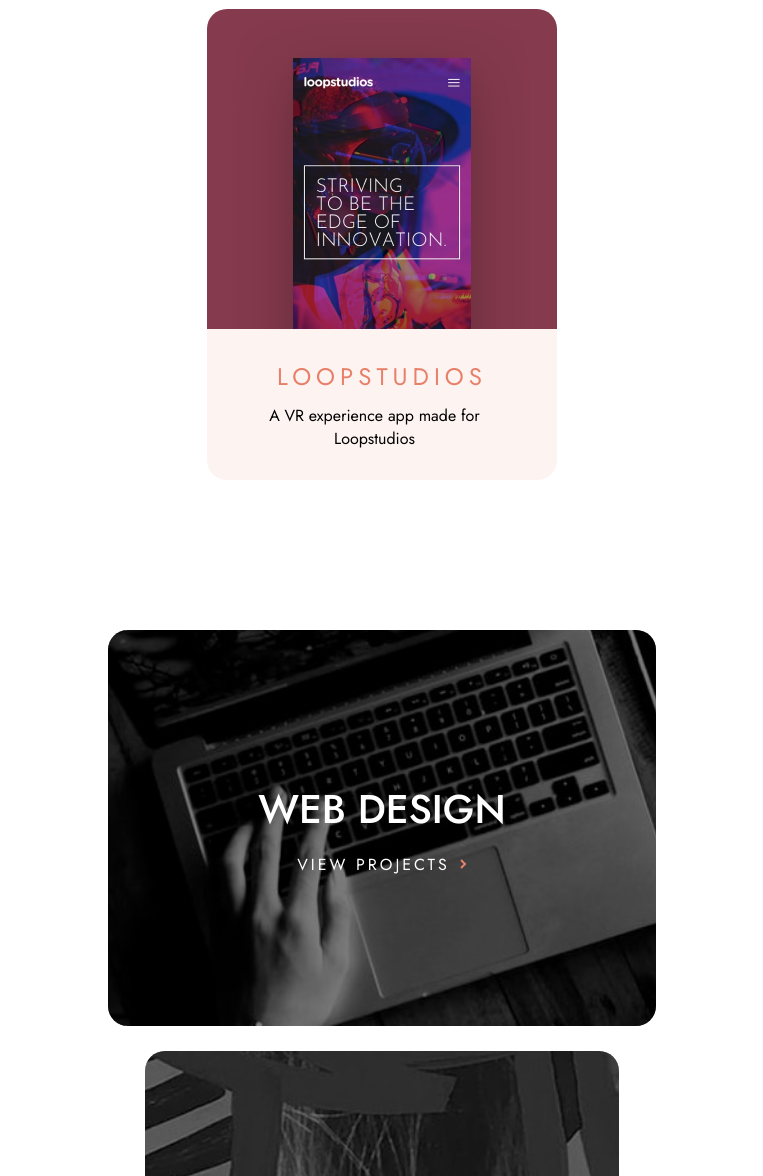
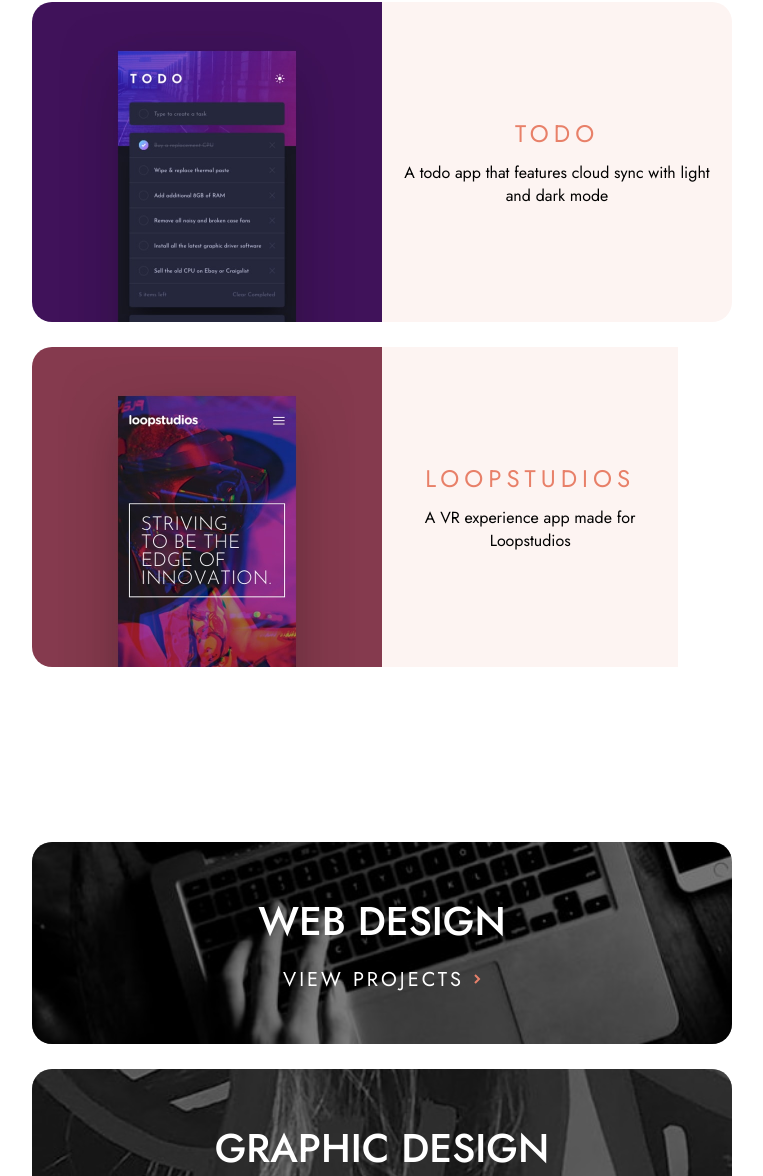
Before and after one commit to Yahyawi99/Designo-multi-page-website, a React (Create React App) app: page /projects/app in a window 1024 px wide. Shown: the part 1575-2751 px from the top of the page, without its empty margins (130-893 px from the left). Built offline with nearby package versions, Linux system fonts and the light colour scheme.

Commit message:
working on the form

```diff
--- a/src/components/projects/Navigations.js
+++ b/src/components/projects/Navigations.js
@@ -8,9 +8,16 @@ const Navigations = ({ data, type }) => {
     <section className="navigation-projects">
       {data.map((e) => {
         if (e.type !== type) {
-          const { id, type, title, image } = e;
+          const { id, type, title } = e;
           return (
-            <Link key={id} to={`/projects/${type}`} className="link">
+            <Link
+              key={id}
+              to={`/projects/${type}`}
+              className="link"
+              onClick={window.scrollTo({
+                top: 0,
+              })}
+            >
               <div className={`navigation ${type}`}>
                 <h1>{title}</h1>
 
--- a/src/components/shared/GetInTouch.js
+++ b/src/components/shared/GetInTouch.js
@@ -16,7 +16,13 @@ const GetInTouch = () => {
         <p>our expertise can help your business grow.</p>
       </div>
 
-      <Link to="/contact" className="link">
+      <Link
+        to="/contact"
+        className="link"
+        onClick={window.scrollTo({
+          top: 0,
+        })}
+      >
         <button className="get-in-touch-btn">GET IN TOUCH</button>
       </Link>
     </section>
--- a/src/components/shared/Header.js
+++ b/src/components/shared/Header.js
@@ -15,7 +15,12 @@ const Header = ({ logo, name, showNav, setShowNav }) => {
       </Link>
 
       <nav className={`navbar ${showNav && "show-navbar"}`}>
-        <ul className="links">
+        <ul
+          className="links"
+          onClick={window.scrollTo({
+            top: 0,
+          })}
+        >
           <Link to="/about" className="link">
             <li>OUR COMPANY</li>
           </Link>
--- a/src/components/shared/Locations.js
+++ b/src/components/shared/Locations.js
@@ -16,7 +16,13 @@ const Locations = () => {
 
         <h1 className="country-name">CANADA</h1>
 
-        <Link to="/locations" className="link">
+        <Link
+          to="/locations"
+          className="link"
+          onClick={window.scrollTo({
+            top: 0,
+          })}
+        >
           <button className="see-btn">SEE LOCATION</button>
         </Link>
       </div>
@@ -31,7 +37,13 @@ const Locations = () => {
 
         <h1 className="country-name">AUSTRALIA</h1>
 
-        <Link to="/locations" className="link">
+        <Link
+          to="/locations"
+          className="link"
+          onClick={window.scrollTo({
+            top: 0,
+          })}
+        >
           <button className="see-btn">SEE LOCATION</button>
         </Link>
       </div>
@@ -46,7 +58,13 @@ const Locations = () => {
 
         <h1 className="country-name">UNITED KINGDOM</h1>
 
-        <Link to="/locations" className="link">
+        <Link
+          to="/locations"
+          className="link"
+          onClick={window.scrollTo({
+            top: 0,
+          })}
+        >
           <button className="see-btn">SEE LOCATION</button>
         </Link>
       </div>
--- a/src/data.js
+++ b/src/data.js
@@ -152,7 +152,7 @@ const ProjectsNavigation = [
     id: 3,
     type: "graphic",
     image: "/assets/home/desktop/image-graphic-design.jpg",
-    title: "GRAPHIC",
+    title: "GRAPHIC DESIGN",
   },
 ];
 
--- a/src/styles/projects/intro.css
+++ b/src/styles/projects/intro.css
@@ -31,3 +31,16 @@
         width: 95%;
     }
 }
+
+@media screen and (min-width:800px) and (max-width:1200px) {
+    .projects-intro {
+        width: 100%;
+        max-width: 700px;
+        border-radius: 20px;
+        padding: 70px 0px;
+    }
+
+    .projects-intro p {
+        width: 95%;
+    }
+}
--- a/src/styles/projects/navigations.css
+++ b/src/styles/projects/navigations.css
@@ -72,16 +72,32 @@
 
     .navigation {
         width: 80%;
+        max-width: 350px;
         font-size: .5rem;
         border-radius: 20px;
         position: relative;
         margin: 0px auto;
-        padding: 75px 0px;
+        padding: 100px 0px;
     }
 
     .navigation h1 {
         font-size: 1rem;
-        font-weight: 500;
-        z-index: 10;
     }
 }
+
+@media screen and (min-width:800px) and (max-width:1200px) {
+    .navigation-projects {
+        width: 100%;
+        flex-direction: column;
+        gap: 25px;
+        margin: 175px auto 150px auto;
+    }
+
+    .navigation {
+        width: 100%;
+        max-width: 700px;
+        font-size: 1.25rem;
+        margin: 0px auto;
+        padding: 50px 0px;
+    }
+}
--- a/src/styles/projects/projectsList.css
+++ b/src/styles/projects/projectsList.css
@@ -59,3 +59,30 @@
         row-gap: 25px;
     }
 }
+
+@media screen and (min-width:800px) and (max-width:1200px) {
+    .projects-list {
+        width: 100%;
+        max-width: 700px;
+        gap: 25px;
+    }
+
+    .project {
+        width: 100%;
+        max-width: 700px;
+        flex-direction: row;
+    }
+
+    .project img {
+
+        max-width: 50%;
+    }
+
+    .project>div {
+        display: flex;
+        flex-direction: column;
+        align-items: center;
+        justify-content: center;
+        padding: 0px;
+    }
+}
--- a/src/styles/shared/getInTouch.css
+++ b/src/styles/shared/getInTouch.css
@@ -54,8 +54,4 @@
         margin: 0px auto;
     }
 
-    .getInTouch p {
-        width: 80%;
-        margin: 0px auto;
-    }
 }
```
